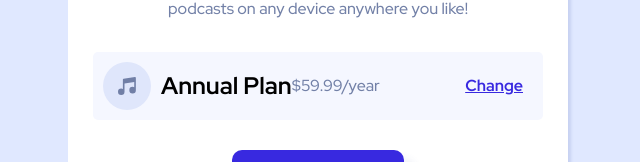
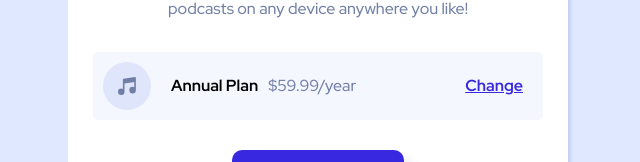
Before and after one commit to jhguzmanj/Challenge1, a plain HTML site: page index.html in a window 1280 px wide. Shown: the part 438-600 px from the top of the page, without its empty margins (322-962 px from the left). Drawn offline with Linux system fonts and the light colour scheme.

Commit message:
Update styles.css

```diff
--- a/styles.css
+++ b/styles.css
@@ -37,8 +37,9 @@ h1 {
   color: hsl(223, 47%, 23%);
 }
 
-h4 {
+h2 {
   margin: 10px;
+  font-size: 16px;
 }
 
 p {
```
Lines whose indentation alone changed are shown as unchanged.
